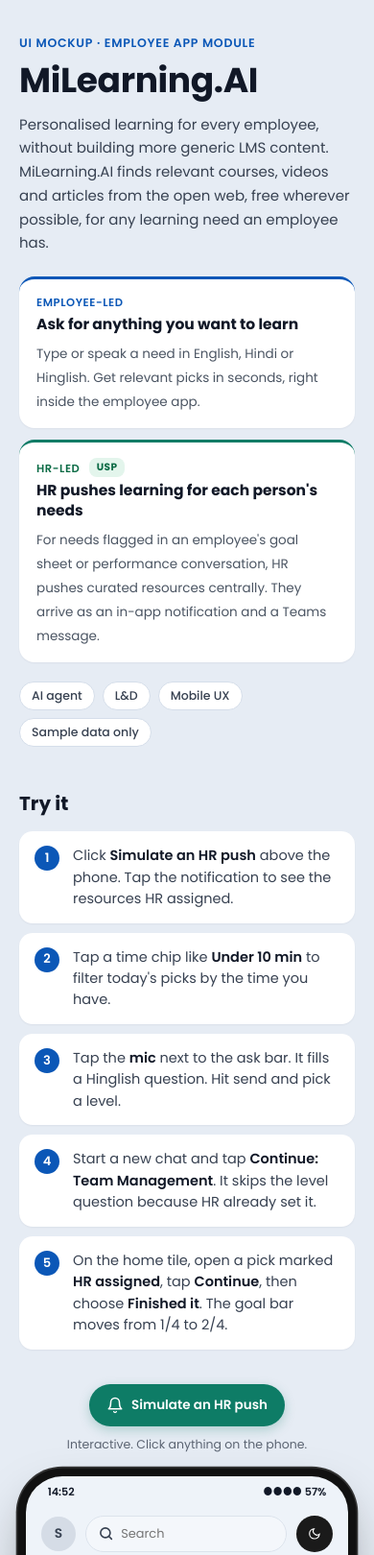
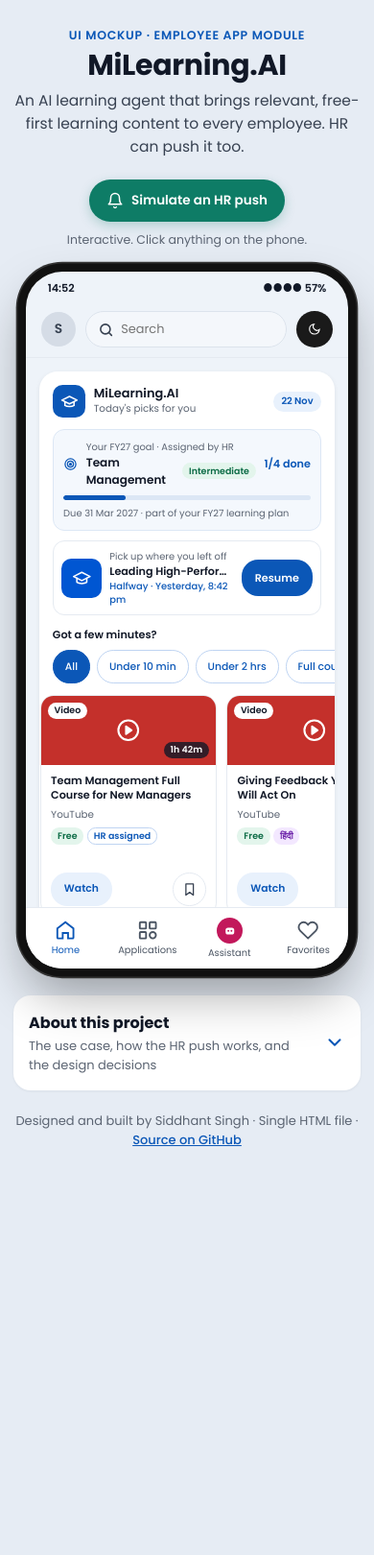
Before and after one commit to siddhantsingh2861/milearning-ai, a plain HTML site: page index.html in a window 390 px wide. Shown: the top 1620 px of the page at 96% size. After the commit the page ends 1238 px from the top, so only its background shows below. Drawn offline with Linux system fonts and the light colour scheme.

Commit message:
Open on the mockup; move the case study into a collapsible section
- Short header, HR push button and phone are what visitors see first
- Use case, try-it steps, problem, HR push flow and design notes sit
  under an 'About this project' expander below the phone

Co-Authored-By: Claude Opus 5.5 <noreply@anthropic.com>
Claude-Session: https://claude.ai/code/session_01K8RLHTEDaSYjRQ7qnP8Twm

```diff
--- a/index.html
+++ b/index.html
@@ -16,19 +16,29 @@
 body{font-family:'Poppins',system-ui,-apple-system,'Segoe UI',Roboto,sans-serif;background:#E6ECF4;color:var(--ink);min-height:100vh}
 
 /* ---------- Case-study page layout ---------- */
-.cs{max-width:1180px;margin:0 auto;padding:56px 32px 64px;display:grid;grid-template-columns:minmax(0,1fr) 414px;
-    grid-template-areas:"intro phone" "details phone";column-gap:64px;align-items:start}
-.cs-intro{grid-area:intro}
-.cs-details{grid-area:details}
-.cs-phone{grid-area:phone;position:sticky;top:20px;display:flex;flex-direction:column;align-items:center;gap:10px;padding-top:0}
+.cs{max-width:760px;margin:0 auto;padding:40px 24px 56px;display:flex;flex-direction:column;align-items:center}
+.cs-top{text-align:center;margin-bottom:22px}
+.cs-phone{display:flex;flex-direction:column;align-items:center;gap:10px}
+.cs-more{width:100%;margin-top:28px;background:#fff;border-radius:18px;box-shadow:0 1px 3px rgba(16,24,40,.06)}
+.cs-more summary{list-style:none;cursor:pointer;display:flex;align-items:center;justify-content:space-between;gap:12px;padding:18px 22px;border-radius:18px}
+.cs-more summary::-webkit-details-marker{display:none}
+.cs-more summary:hover{background:#F7FAFE}
+.cs-more summary b{display:block;font-size:16px}
+.cs-more .sub2{display:block;font-size:13px;color:var(--muted);margin-top:2px}
+.cs-more .chev{flex-shrink:0;transition:transform .2s}
+.cs-more[open] .chev{transform:rotate(180deg)}
+.cs-more[open] summary{border-bottom:1px solid #E5EAF1;border-radius:18px 18px 0 0}
+.cs-body{padding:6px 22px 26px}
+.cs-body > h2:first-of-type{margin-top:30px}
+.cs-lead2{font-size:15.5px;line-height:1.6;color:#374151;margin-top:16px}
 .cs-hint{font-size:12.5px;color:var(--muted);text-align:center;margin-bottom:14px}
 .cs-eyebrow{font-size:12.5px;font-weight:600;letter-spacing:.06em;text-transform:uppercase;color:var(--blue)}
-.cs h1{font-size:44px;line-height:1.1;font-weight:700;margin:10px 0 14px;letter-spacing:-.01em}
-.cs-lead{font-size:17px;line-height:1.6;color:#374151;max-width:600px}
+.cs h1{font-size:36px;line-height:1.1;font-weight:700;margin:6px 0 8px;letter-spacing:-.01em}
+.cs-lead{font-size:15.5px;line-height:1.55;color:#374151;max-width:520px;margin:0 auto}
 .cs-tags{display:flex;flex-wrap:wrap;gap:8px;margin:20px 0 0}
 .cs-tags span{font-size:12.5px;font-weight:500;padding:5px 12px;border-radius:20px;background:#fff;border:1px solid #D5DEEA;color:#374151}
-.cs-intro h2,.cs-details h2{font-size:20px;font-weight:700;margin:44px 0 14px}
-.cs-intro p,.cs-details p{font-size:15px;line-height:1.65;color:#374151;max-width:640px}
+.cs-body h2{font-size:20px;font-weight:700;margin:44px 0 14px}
+.cs-body p{font-size:15px;line-height:1.65;color:#374151;max-width:640px}
 .cs-try{list-style:none;counter-reset:s;display:flex;flex-direction:column;gap:10px;max-width:640px}
 .cs-try li{counter-increment:s;display:flex;gap:14px;align-items:flex-start;background:#fff;border-radius:14px;padding:14px 16px;font-size:14.5px;line-height:1.55;color:#374151;box-shadow:0 1px 2px rgba(16,24,40,.05)}
 .cs-try li::before{content:counter(s);flex-shrink:0;width:26px;height:26px;border-radius:50%;background:var(--blue);color:#fff;font-size:13px;font-weight:600;display:grid;place-items:center;margin-top:1px}
@@ -75,13 +85,9 @@ body{font-family:'Poppins',system-ui,-apple-system,'Segoe UI',Roboto,sans-serif;
 .tm .cta span{font-size:11.5px;font-weight:600;padding:5px 10px;border-radius:6px;border:1px solid #C9CED8;color:#374151}
 .tm .cta span.p{background:#4F52B2;border-color:#4F52B2;color:#fff}
 @media (max-width:640px){.cs-uses,.cs-mocks{grid-template-columns:minmax(0,1fr)}.cs-arrow{display:none}}
-.cs-foot{margin-top:48px;padding-top:20px;border-top:1px solid #D5DEEA;font-size:13.5px;color:var(--muted);max-width:640px}
+.cs-foot{margin-top:22px;font-size:13px;color:var(--muted);text-align:center}
 .cs a{color:var(--blue);font-weight:500}
-@media (max-width:1000px){
-  .cs{grid-template-columns:minmax(0,1fr);grid-template-areas:"intro" "phone" "details";padding:36px 20px 48px}
-  .cs-phone{position:static;padding:36px 0 8px}
-  .cs h1{font-size:36px}
-}
+@media (max-width:600px){ .cs{padding:28px 14px 40px} .cs h1{font-size:30px} .cs-body{padding:4px 16px 22px} .cs-more summary{padding:16px} }
 @media (max-width:440px){ .phone{zoom:.86} }
 button{font-family:inherit;cursor:pointer;border:0;background:none;color:inherit}
 input{font-family:inherit}
@@ -296,25 +302,11 @@ h2.section{font-size:20px;font-weight:700;margin:22px 2px 12px}
 <body>
 
 <main class="cs">
-  <section class="cs-intro">
+  <header class="cs-top">
     <div class="cs-eyebrow">UI mockup · Employee app module</div>
     <h1>MiLearning.AI</h1>
-    <p class="cs-lead">Personalised learning for every employee, without building more generic LMS content. MiLearning.AI finds relevant courses, videos and articles from the open web, free wherever possible, for any learning need an employee has.</p>
-    <div class="cs-uses">
-      <div class="cs-use"><div class="who">Employee-led</div><b>Ask for anything you want to learn</b><span>Type or speak a need in English, Hindi or Hinglish. Get relevant picks in seconds, right inside the employee app.</span></div>
-      <div class="cs-use hr"><div class="who">HR-led <span class="usp">USP</span></div><b>HR pushes learning for each person's needs</b><span>For needs flagged in an employee's goal sheet or performance conversation, HR pushes curated resources centrally. They arrive as an in-app notification and a Teams message.</span></div>
-    </div>
-    <div class="cs-tags"><span>AI agent</span><span>L&amp;D</span><span>Mobile UX</span><span>Sample data only</span></div>
-
-    <h2>Try it</h2>
-    <ol class="cs-try">
-      <li><span>Click <b>Simulate an HR push</b> above the phone. Tap the notification to see the resources HR assigned.</span></li>
-      <li><span>Tap a time chip like <b>Under 10 min</b> to filter today's picks by the time you have.</span></li>
-      <li><span>Tap the <b>mic</b> next to the ask bar. It fills a Hinglish question. Hit send and pick a level.</span></li>
-      <li><span>Start a new chat and tap <b>Continue: Team Management</b>. It skips the level question because HR already set it.</span></li>
-      <li><span>On the home tile, open a pick marked <b>HR assigned</b>, tap <b>Continue</b>, then choose <b>Finished it</b>. The goal bar moves from 1/4 to 2/4.</span></li>
-    </ol>
-  </section>
+    <p class="cs-lead">An AI learning agent that brings relevant, free-first learning content to every employee. HR can push it too.</p>
+  </header>
 
   <div class="cs-phone">
     <button class="cs-pushbtn" data-act="hrPush"><svg width="18" height="18" viewBox="0 0 24 24" fill="none" stroke="#fff" stroke-width="2" stroke-linecap="round" stroke-linejoin="round" aria-hidden="true"><path d="M6 8a6 6 0 0 1 12 0c0 7 3 9 3 9H3s3-2 3-9"/><path d="M10.3 21a1.94 1.94 0 0 0 3.4 0"/></svg>Simulate an HR push</button>
@@ -380,7 +372,28 @@ h2.section{font-size:20px;font-weight:700;margin:22px 2px 12px}
 </div>
   </div>
 
-  <section class="cs-details">
+  <details class="cs-more">
+    <summary>
+      <span><b>About this project</b><span class="sub2">The use case, how the HR push works, and the design decisions</span></span>
+      <svg class="chev" width="22" height="22" viewBox="0 0 24 24" fill="none" stroke="#0B57B7" stroke-width="2.2" stroke-linecap="round" stroke-linejoin="round" aria-hidden="true"><path d="m6 9 6 6 6-6"/></svg>
+    </summary>
+    <div class="cs-body">
+    <p class="cs-lead2">Personalised learning for every employee, without building more generic LMS content. MiLearning.AI finds relevant courses, videos and articles from the open web, free wherever possible, for any learning need an employee has.</p>
+    <div class="cs-uses">
+      <div class="cs-use"><div class="who">Employee-led</div><b>Ask for anything you want to learn</b><span>Type or speak a need in English, Hindi or Hinglish. Get relevant picks in seconds, right inside the employee app.</span></div>
+      <div class="cs-use hr"><div class="who">HR-led <span class="usp">USP</span></div><b>HR pushes learning for each person's needs</b><span>For needs flagged in an employee's goal sheet or performance conversation, HR pushes curated resources centrally. They arrive as an in-app notification and a Teams message.</span></div>
+    </div>
+    <div class="cs-tags"><span>AI agent</span><span>L&amp;D</span><span>Mobile UX</span><span>Sample data only</span></div>
+
+    <h2>Try it</h2>
+    <ol class="cs-try">
+      <li><span>Click <b>Simulate an HR push</b> above the phone. Tap the notification to see the resources HR assigned.</span></li>
+      <li><span>Tap a time chip like <b>Under 10 min</b> to filter today's picks by the time you have.</span></li>
+      <li><span>Tap the <b>mic</b> next to the ask bar. It fills a Hinglish question. Hit send and pick a level.</span></li>
+      <li><span>Start a new chat and tap <b>Continue: Team Management</b>. It skips the level question because HR already set it.</span></li>
+      <li><span>On the home tile, open a pick marked <b>HR assigned</b>, tap <b>Continue</b>, then choose <b>Finished it</b>. The goal bar moves from 1/4 to 2/4.</span></li>
+    </ol>
+
     <h2>The problem</h2>
     <p>L&amp;D spends heavily on creating content for the central LMS, in-house or through external vendors. Most of it is generic, so it rarely fits what a given employee actually needs. Recommendations reach people as links they don't open, nobody knows what was finished, and individual learning plans stay fragmented. Keeping them on track needs repeated HRBP or L&amp;D follow-up.</p>
 
@@ -441,9 +454,10 @@ h2.section{font-size:20px;font-weight:700;margin:22px 2px 12px}
 
     <h2>How it connects to the agent</h2>
     <p>The underlying agent runs in Microsoft Teams. It captures the learning need in chat, and a Power Automate flow posts the recommendations back as an Adaptive Card. This mockup explores the same experience as a native module inside the employee app.</p>
+    </div>
+  </details>
 
-    <div class="cs-foot">Designed and built by Siddhant Singh · Single HTML file · <a href="https://github.com/siddhantsingh2861/milearning-ai">Source on GitHub</a></div>
-  </section>
+  <div class="cs-foot">Designed and built by Siddhant Singh · Single HTML file · <a href="https://github.com/siddhantsingh2861/milearning-ai">Source on GitHub</a></div>
 </main>
 
 
```
